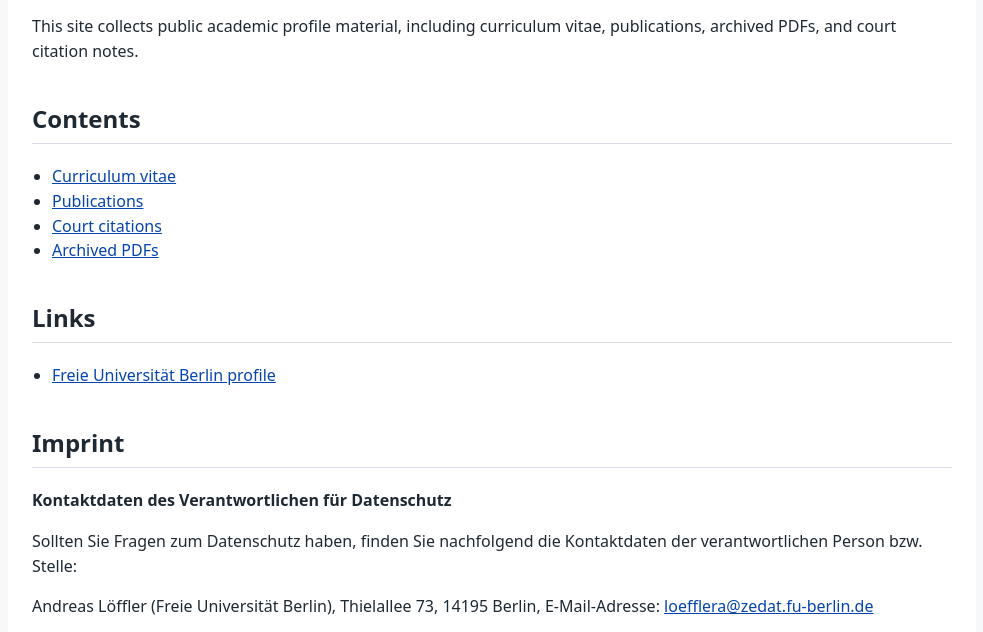
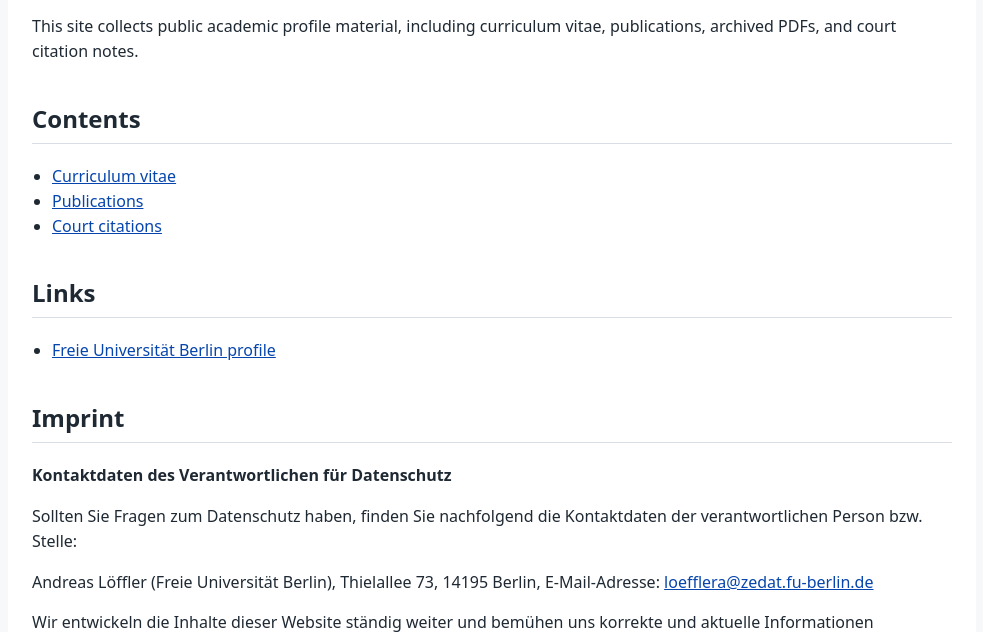
Before and after one commit to andreasloe/academic-profile, a plain HTML site: page index.html in a window 1280 px wide. Shown: the part 143-775 px from the top of the page, without its empty margins (148-1131 px from the left). Drawn offline with Linux system fonts and the light colour scheme.

Commit message:
Remove archived PDFs from published contents

```diff
--- a/index.html
+++ b/index.html
@@ -25,7 +25,6 @@
       <li><a href="cv/">Curriculum vitae</a></li>
       <li><a href="publications/">Publications</a></li>
       <li><a href="publications/court-citations/">Court citations</a></li>
-      <li><a href="pdfs/">Archived PDFs</a></li>
     </ul>
 
     <h2>Links</h2>
```
Also changed, not shown: 2 other files.
